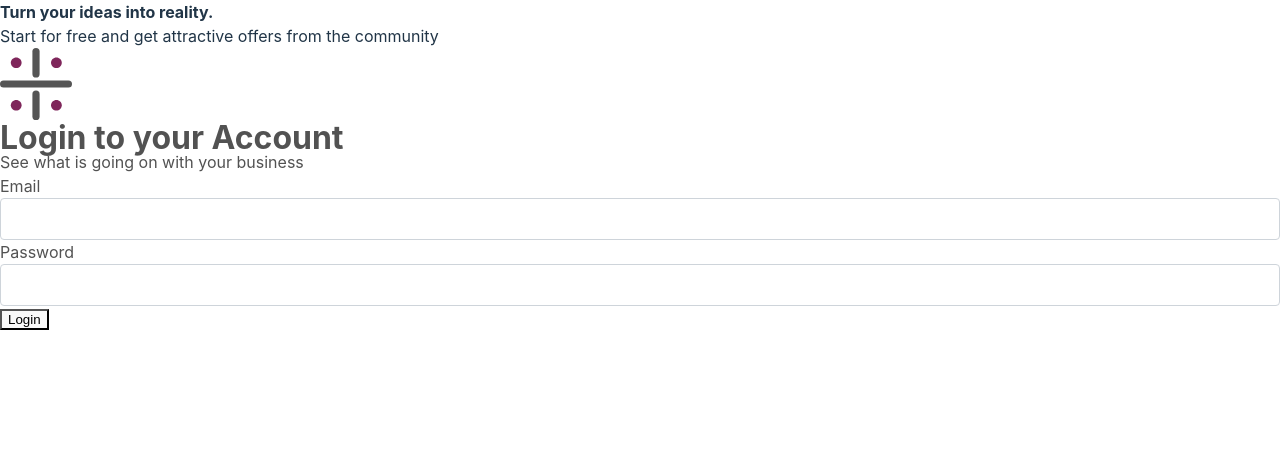
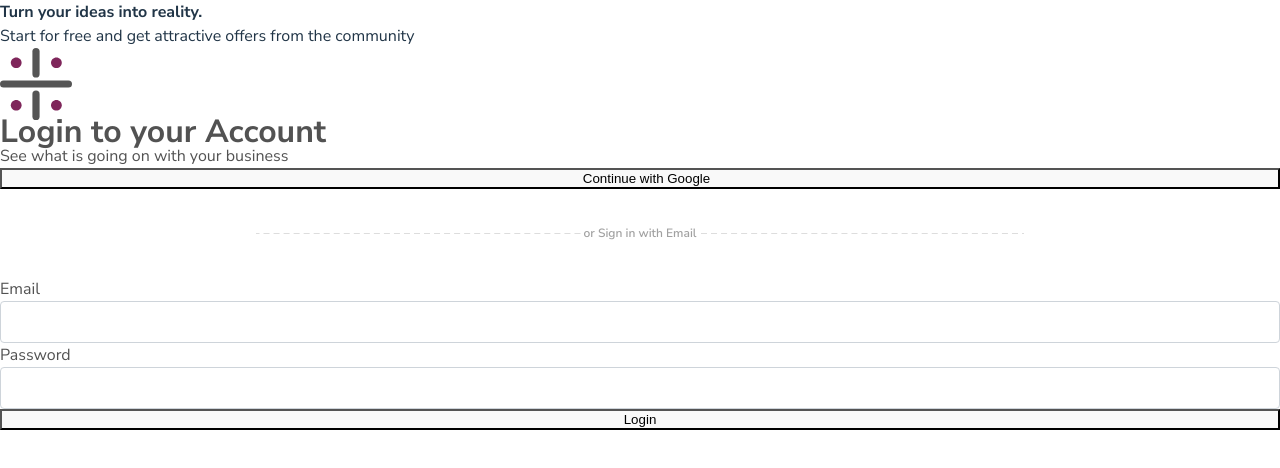
Before and after one commit to infodusha/infodusha.github.io, a React (Vite) app: page / in a window 1280 px wide. Shown: the top 468 px of the page. Built offline with nearby package versions, Linux system fonts and the light colour scheme.

Commit message:
feat: fonts, config & separator component

```diff
--- a/src/components/button/Button.tsx
+++ b/src/components/button/Button.tsx
@@ -11,8 +11,8 @@ type ButtonProps = {
 
 export function Button({children, onClick, view, type, renderPrefix}: ButtonProps) {
 	const className = cn(css.button, {
-		[css.buttonSecondary]: view === 'primary',
-		[css.buttonPrimary]: view === 'secondary',
+		[css.buttonPrimary]: view === 'primary',
+		[css.buttonSecondary]: view === 'secondary',
 	});
 
 	return (
--- a/src/components/button/button.module.css
+++ b/src/components/button/button.module.css
@@ -1,11 +1,31 @@
 .button {
-
+    display: flex;
+    align-items: center;
+    justify-content: center;
+    column-gap: 13px;
 }
 
 .button-primary {
+    height: 50px;
 
+    font-weight: 800;
+    font-size: 18px;
+    line-height: 25px;
+
+    color: #FFFFFF;
+    background-color: #7F265B;
+    border-radius: 6px;
 }
 
 .button-secondary {
+    height: 45px;
 
+    font-weight: 700;
+    font-size: 14px;
+    line-height: 19px;
+
+    color: #828282;
+    background-color: #FFFFFF;
+    border-radius: 5px;
+    border: 1px solid #E8E8E8;
 }
--- /dev/null
+++ b/src/components/separator/Separator.tsx
@@ -0,0 +1,15 @@
+import css from './separator.module.css';
+import {cn} from '@helpers/class-name';
+
+type SeparatorProps = {
+	className?: string;
+	children: string;
+};
+
+export function Separator(props: SeparatorProps) {
+	const className = cn(props.className, css.separator);
+
+	return (
+		<div className={className}>{props.children}</div>
+	);
+}
--- /dev/null
+++ b/src/components/separator/separator.module.css
@@ -0,0 +1,27 @@
+.separator {
+    display: flex;
+    align-items: center;
+    column-gap: 4px;
+    overflow: hidden;
+
+    color: #A1A1A1;
+    font-weight: 600;
+    font-size: 12px;
+    line-height: 16px;
+}
+
+.separator:before, .separator:after {
+    display: block;
+    content: '';
+    flex-grow: 1;
+    border-top: dashed 1px #DDDDDD;
+    overflow: hidden;
+}
+
+.separator:after {
+    transform: scale(2, 1) translateX(25%);
+}
+
+.separator:before {
+    transform: scale(2, 1) translateX(-25%);
+}
--- a/src/global.css
+++ b/src/global.css
@@ -1,12 +1,14 @@
+@import url('https://fonts.googleapis.com/css2?family=Nunito+Sans:wght@400;600;700;800&display=swap');
+
 :root {
-  font-family: Inter, Avenir, Helvetica, Arial, sans-serif;
+    font-family: 'Nunito Sans', sans-serif;
+    font-style: normal;
     font-size: 16px;
     line-height: 24px;
     font-weight: 400;
 
     color-scheme: light dark;
     color: rgba(255, 255, 255, 0.87);
-  background-color: #242424;
 
     font-synthesis: none;
     text-rendering: optimizeLegibility;
--- a/src/helpers/class-name.ts
+++ b/src/helpers/class-name.ts
@@ -1,9 +1,14 @@
-export function cn(...classNames: Array<string | Record<string, boolean>>): string {
-	return classNames.map(item => {
-		if (typeof item === 'string') {
-			return item;
-		}
+type Item = undefined | string | Record<string, boolean>;
 
-		return Object.entries(item).filter(([_, value]) => value).map(([key]) => key).join(' ');
-	}).join(' ');
+export function cn(...classNames: Item[]): string {
+	return classNames
+		.filter((item): item is Exclude<Item, undefined> => Boolean(item))
+		.map(item => {
+			if (typeof item === 'string') {
+				return item;
+			}
+
+			return Object.entries(item).filter(([_, value]) => value).map(([key]) => key).join(' ');
+		})
+		.join(' ');
 }
--- a/src/pages/login/Login.tsx
+++ b/src/pages/login/Login.tsx
@@ -3,19 +3,28 @@ import {MainLayout} from '../../layouts/main/MainLayout';
 import css from './login.module.css';
 import {Button} from '../../components/button/Button';
 import {Input} from '../../components/input/Input';
+import {Separator} from '../../components/separator/Separator';
 
 export function Login() {
 	const [email, setEmail] = useState('');
 	const [password, setPassword] = useState('');
 
+	function googleButtonPrefix() {
+		return <img />;
+	}
+
 	return (
 		<MainLayout>
 			<div className={css.login}>
-				<img src='./icon.svg' alt='logo icon' />
+				<img className={css.login__logo} src='./icon.svg' alt='logo icon' />
 				<h1>Login to your Account</h1>
 				<span>See what is going on with your business</span>
 
-				<form>
+				<Button view='secondary' renderPrefix={googleButtonPrefix}>Continue with Google</Button>
+
+				<Separator className={css.login__separator}>or Sign in with Email</Separator>
+
+				<form className={css.login__form}>
 					<Input label='Email' type='email' value={email} onChange={setEmail} autoComplete='email' />
 					<Input label='Password' type='password' value={password} onChange={setPassword} autoComplete='current-password' />
 
--- a/src/pages/login/login.module.css
+++ b/src/pages/login/login.module.css
@@ -1,3 +1,20 @@
 .login {
+    display: flex;
+    flex-direction: column;
     color: #525252;
 }
+
+.login__logo {
+    align-self: flex-start;
+}
+
+.login__form {
+    display: flex;
+    flex-direction: column;
+}
+
+.login__separator {
+    align-self: center;
+    width: 60%;
+    padding: 36px 0;
+}
--- a/vite.config.ts
+++ b/vite.config.ts
@@ -13,6 +13,6 @@ export default defineConfig({
 	css: {
 		modules: {
 			localsConvention: 'dashes',
-    }
-  }
+		},
+	},
 });
```
Also changed, not shown: .eslintrc.yml. Lines whose indentation alone changed are shown as unchanged.
